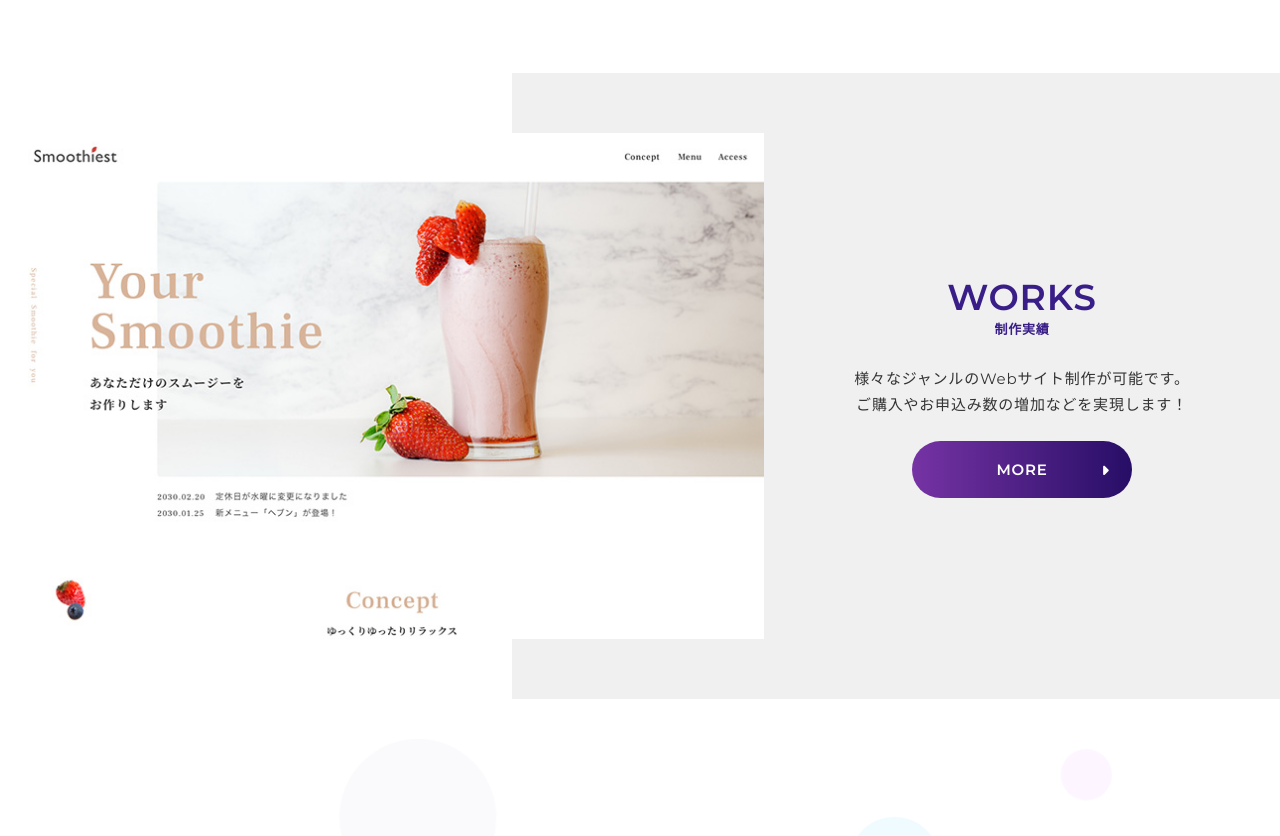
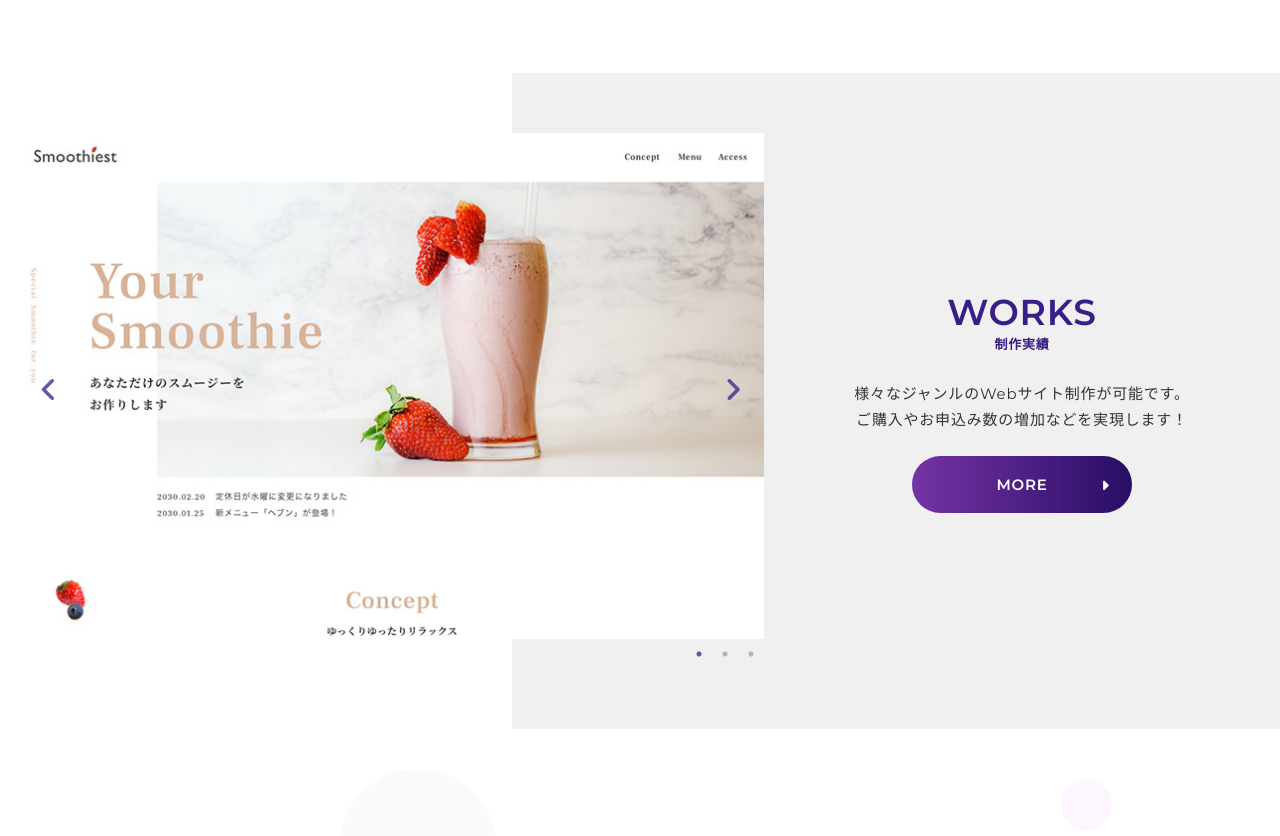
Before and after one commit to MIU-DESIGN/CorporateSite-example, a plain HTML site: page index.html in a window 1280 px wide. Shown: the part 1680-2516 px from the top of the page. Drawn offline with nearby package versions, Linux system fonts and the light colour scheme.

Commit message:
スライダーの実装

```diff
--- a/index.html
+++ b/index.html
@@ -8,6 +8,8 @@
     <link rel="preconnect" href="https://fonts.gstatic.com" crossorigin>
     <link href="https://fonts.googleapis.com/css2?family=Montserrat:wght@400;600&display=swap" rel="stylesheet">
     <link rel="stylesheet" href="https://cdnjs.cloudflare.com/ajax/libs/font-awesome/6.2.0/css/all.min.css">
+    <link rel="stylesheet" type="text/css" href="https://cdn.jsdelivr.net/npm/slick-carousel@1.8.1/slick/slick.css"/>
+    <link rel="stylesheet" type="text/css" href="https://cdn.jsdelivr.net/npm/slick-carousel@1.8.1/slick/slick-theme.css"/>
     <link rel="stylesheet" href="css/desyle.css">
     <link rel="stylesheet" href="css/main.css">
     <title>CorporateSite</title>
@@ -52,17 +54,17 @@
             <li>
                 <time datetime="2030-01-01">2030.01.01</time>
                 <p class="p-news-list__category">お知らせ</p>
-                <p class="p-news-list__text">Webデザインニュースサイト「ウェブマガジン」に取材いただきました</p>
+                <a class="p-news-list__text" href="#">Webデザインニュースサイト「ウェブマガジン」に取材いただきました</a>
             </li>
             <li>
                 <time datetime="2030-01-01">2030.01.01</time>
                 <p class="p-news-list__category">制作実績</p>
-                <p class="p-news-list__text">Smoothiesta様のWebサイトを制作いたしました</p>
+                <a class="p-news-list__text" href="#">Smoothiesta様のWebサイトを制作いたしました</a>
             </li>
             <li>
                 <time datetime="2030-01-01">2030.01.01</time>
                 <p class="p-news-list__category">採用</p>
-                <p class="p-news-list__text">Webデザイナーを1名募集中です！</p>
+                <a class="p-news-list__text" href="#">Webデザイナーを1名募集中です！</a>
             </li>
         </ul>
     </section>
@@ -109,6 +111,12 @@
             <div class="p-works__slider-wrap js-slider">
                 <div class="js-slider__pic">
                     <img src="img/works/smoothiesta.jpg" alt="スライド１">
+                </div>
+                <div class="js-slider__pic">
+                    <img src="img/works/web-conference.jpg" alt="スライド１">
+                </div>
+                <div class="js-slider__pic">
+                    <img src="img/works/lamina.jpg" alt="スライド１">
                 </div>
             </div>
             <div class="p-works__desc">
@@ -208,6 +216,7 @@
 </footer>
 
 <script src="https://code.jquery.com/jquery-3.6.1.min.js" integrity="sha256-o88AwQnZB+VDvE9tvIXrMQaPlFFSUTR+nldQm1LuPXQ=" crossorigin="anonymous"></script>
+<script type="text/javascript" src="https://cdn.jsdelivr.net/npm/slick-carousel@1.8.1/slick/slick.min.js"></script>
 <script src="js/main.js"></script>
 </body>
 </html>
--- a/js/main.js
+++ b/js/main.js
@@ -10,4 +10,12 @@
             header.classList.remove('change-color');
         }
     });
+
+    $('.js-slider').slick({
+        dots: true,
+        infinite: true,
+        speed: 500,
+        fade: true,
+        cssEase: 'linear'
+      });
 }
--- a/sass/object/project/_index.scss
+++ b/sass/object/project/_index.scss
@@ -8,3 +8,4 @@
 @use 'recruit';
 @use 'contact';
 @use 'footer-nav';
+@use 'slider';
--- a/sass/object/project/_news.scss
+++ b/sass/object/project/_news.scss
@@ -32,4 +32,10 @@
         text-align: center;
         border-radius: 8px;
     }
+
+    &__text:hover {
+        text-decoration: underline;
+        text-decoration-color: g.$text-color;
+        text-decoration-thickness: .5px;
+    }
 }
--- /dev/null
+++ b/sass/object/project/_slider.scss
@@ -0,0 +1,43 @@
+@use '../../global' as g;
+
+.slick-dots {
+    text-align: right;
+    li {
+        margin: 0 3px;
+    }
+    li.slick-active button:before {
+        opacity: .75;
+        color: g.$accent-color;
+    }
+}
+
+.slick-prev{
+    left: 20px;
+    z-index: 20;
+    &::before {
+        font-family: "Font Awesome 6 Free";
+        font-weight: 900;
+        content: "\f104";
+        font-size:28px;
+        color: g.$accent-color;
+    }
+}
+.slick-next {
+    right: 20px;
+    z-index: 20;
+    &::before {
+        font-family: "Font Awesome 6 Free";
+        font-weight: 900;
+        content: "\f105";
+        font-size:28px;
+        color: g.$accent-color;
+    }
+}
+
+
+.slider {
+    visibility: hidden;
+}
+.slider.slick-initialized {
+visibility: visible;
+}
```
Also changed, not shown: css/main.css, 1 other file.
